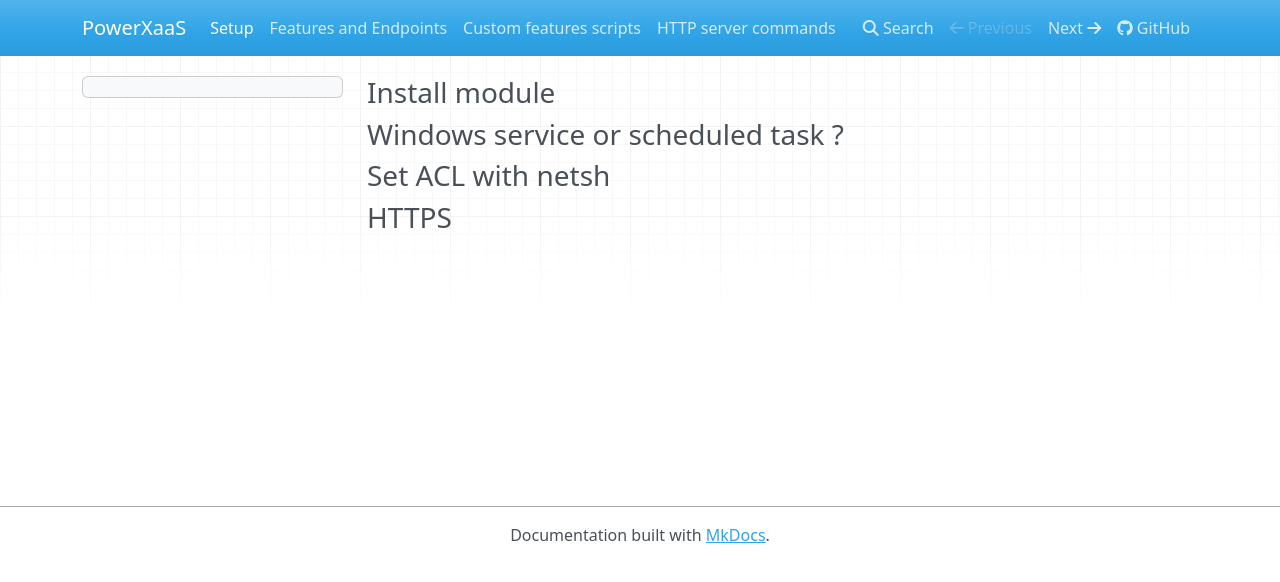
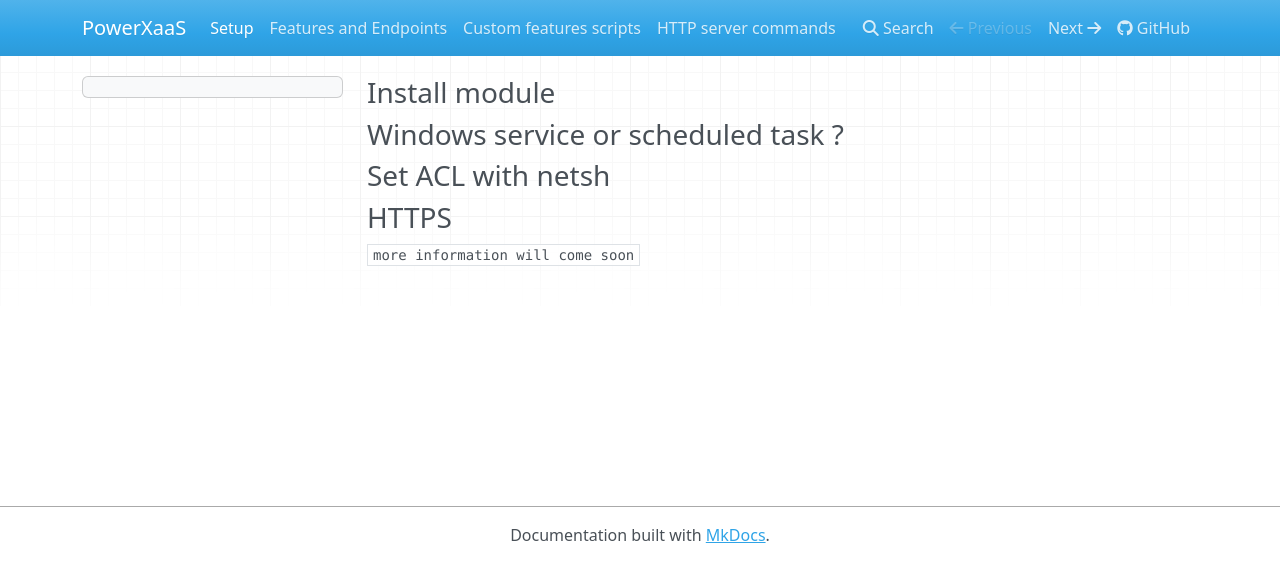
Before and after one commit to otabut/PowerXaaS, an MkDocs documentation site: the page built from docs/setup.md, in a window 1280 px wide. Shown: the top 582 px of the page. Built offline with MkDocs 1.6.1, drawn with Linux system fonts in a browser that asks for light colours; nearby versions of some CDN libraries; old or Windows-style settings are respelled for this version of MkDocs.

Commit message:
Update setup.md

```diff
--- a/docs/setup.md
+++ b/docs/setup.md
@@ -6,3 +6,5 @@
 ### Set ACL with netsh
 
 ### HTTPS
+
+`more information will come soon`
```
